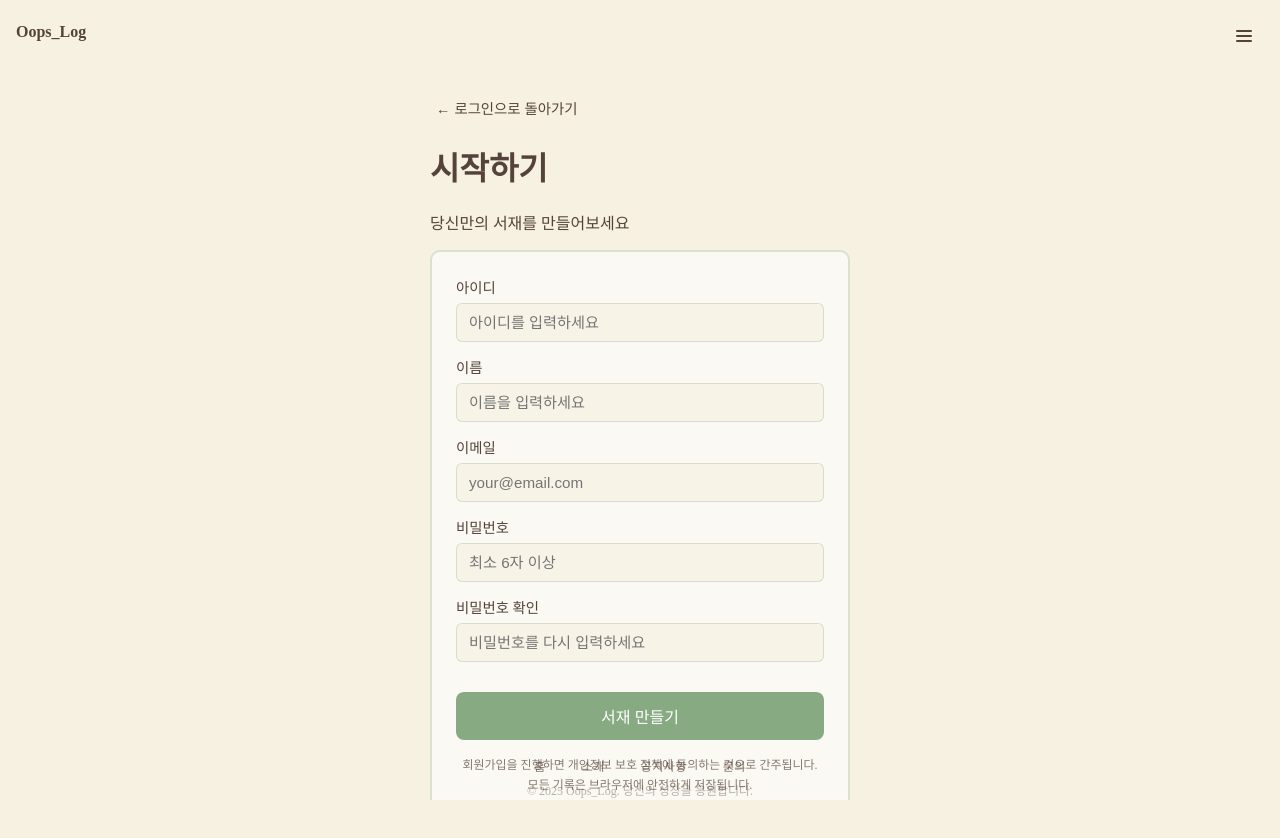
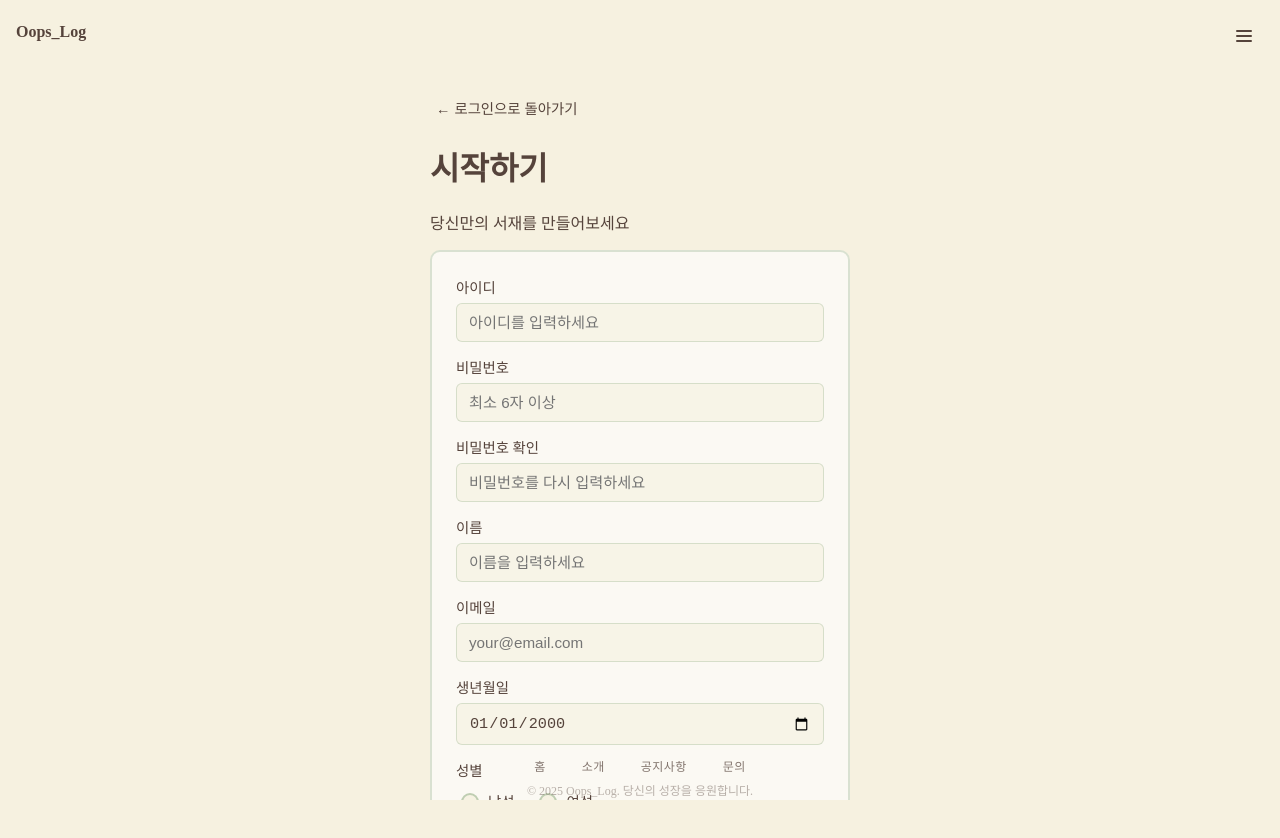
Before and after one commit to DevOops-be19/be19-4th-DevOops-Oops_Log, a Vue app in the folder frontend/: page /signup in a window 1280 px wide. Shown: the top 838 px of the page. Built offline with nearby package versions, Linux system fonts and the light colour scheme.

Commit message:
회원가입 구현 완료

```diff
--- a/frontend/src/components/view/LoginView.vue
+++ b/frontend/src/components/view/LoginView.vue
@@ -1,6 +1,6 @@
 <script setup>
 import axios from "axios";
-import { ref } from "vue";
+import { onMounted, ref } from "vue";
 import { useToastStore } from "@/stores/useToast";
 import { useRouter } from "vue-router";
 import { useUserStore } from "@/stores/useUserInfo";
@@ -11,6 +11,11 @@ const password = ref("");
 const toastStore = useToastStore();
 const userStore = useUserStore();
 const router = useRouter();
+const entered = ref(false);
+
+onMounted(()=>{
+  requestAnimationFrame(() => (entered.value = true));
+})
 
 const handleLogin = async () => {
   if (!username.value || !password.value) {
@@ -49,7 +54,7 @@ const handleLogin = async () => {
 };
 
 const signUp = () => {
-  toastStore.showToast("회원가입 페이지로 이동합니다.");
+  // toastStore.showToast("회원가입 페이지로 이동합니다.");
   router.push("/signup");
 };
 
@@ -65,7 +70,7 @@ const findPw = () => {
 </script>
 
 <template>
-  <div class="login-container">
+  <div class="login-container" :class="{ entered }">
     <h1 class="login-title">로그인</h1>
 
     <div class="login-form">
@@ -115,6 +120,17 @@ const findPw = () => {
   flex-direction: column;
   align-items: center;
   justify-content: center;
+  /* ✅ 페이드 인 초기 상태 */
+  opacity: 0;
+  transform: translateY(25px);
+  transition: all 0.7s ease;
+}
+
+
+/* ✅ 애니메이션 완료 상태 */
+.login-container.entered {
+  opacity: 1;
+  transform: translateY(0);
 }
 
 /* 제목 */
--- a/frontend/src/components/view/SignUpView.vue
+++ b/frontend/src/components/view/SignUpView.vue
@@ -2,39 +2,31 @@
   <div class="signup-container">
     <div class="signup-card" :class="{ entered }">
       <!-- 뒤로가기 -->
-      <button class="back-btn" @click="emit('navigateToLogin')">
+      <button class="back-btn" @click="navigateToLogin">
         ← 로그인으로 돌아가기
       </button>
 
       <!-- 로고 및 제목 -->
       <div class="header" :class="{ visible: entered }">
-        <!-- <img :src="logoImage" alt="Oops_Log" class="logo" /> -->
         <h1>시작하기</h1>
         <p>당신만의 서재를 만들어보세요</p>
       </div>
 
       <!-- 폼 -->
       <div class="form-box" :class="{ visible: entered }">
+        <!-- 아이디 -->
         <div class="form-group">
-          <label for="name">아이디</label>
-          <input id="name" v-model="memberId" type="text" placeholder="아이디를 입력하세요" />
+          <label for="memberId">아이디</label>
+          <input id="memberId" v-model="memberId" type="text" placeholder="아이디를 입력하세요" />
         </div>
 
-        <div class="form-group">
-          <label for="name">이름</label>
-          <input id="name" v-model="name" type="text" placeholder="이름을 입력하세요" />
-        </div>
-
-        <div class="form-group">
-          <label for="email">이메일</label>
-          <input id="email" v-model="email" type="email" placeholder="your@email.com" />
-        </div>
-
+        <!-- 비밀번호 -->
         <div class="form-group">
           <label for="password">비밀번호</label>
           <input id="password" v-model="password" type="password" placeholder="최소 6자 이상" />
         </div>
 
+        <!-- 비밀번호 확인 -->
         <div class="form-group">
           <label for="confirmPassword">비밀번호 확인</label>
           <input
@@ -45,6 +37,40 @@
           />
         </div>
 
+        <!-- 이름 -->
+        <div class="form-group">
+          <label for="name">이름</label>
+          <input id="name" v-model="name" type="text" placeholder="이름을 입력하세요" />
+        </div>
+
+        <!-- 이메일 -->
+        <div class="form-group">
+          <label for="email">이메일</label>
+          <input id="email" v-model="email" type="email" placeholder="your@email.com" />
+        </div>
+
+        <!-- ✅ 생년월일 -->
+        <div class="form-group">
+          <label for="birth">생년월일</label>
+          <input id="birth" v-model="birth" type="date"/>
+        </div>
+
+        <!-- ✅ 성별 -->
+        <div class="form-group">
+          <label>성별</label>
+          <div class="gender-group">
+            <label>
+              <input type="radio" value="M" v-model="gender" />
+              남성
+            </label>
+            <label>
+              <input type="radio" value="F" v-model="gender" />
+              여성
+            </label>
+          </div>
+        </div>
+
+        <!-- 버튼 -->
         <button class="signup-btn" @click="handleSubmit">서재 만들기</button>
 
         <p class="policy-text">
@@ -53,6 +79,7 @@
         </p>
       </div>
 
+      <!-- 하단 문구 -->
       <div class="footer" :class="{ visible: entered }">
         <p>"당신의 하루는 기록될 가치가 있습니다."</p>
       </div>
@@ -63,23 +90,39 @@
 <script setup>
 import { ref, onMounted } from "vue";
 import { useToastStore } from "@/stores/useToast";
+import { useRouter } from "vue-router";
+import axios from "axios";
+
 
 const toastStore = useToastStore();
 const emit = defineEmits(["signup", "navigateToLogin"]);
 
-const memberId = ref("")
+const memberId = ref("");
 const email = ref("");
 const password = ref("");
 const confirmPassword = ref("");
 const name = ref("");
+const birth = ref('2000-01-01');     // ✅ 추가
+const gender = ref("");    // ✅ 추가
 const entered = ref(false);
+const router = useRouter()
 
+const navigateToLogin = ()=>{
+  router.push('/login')
+}
 onMounted(() => {
   requestAnimationFrame(() => (entered.value = true));
 });
 
-function handleSubmit() {
-  if (!email.value || !password.value || !confirmPassword.value || !name.value) {
+const handleSubmit = async () => {
+  console.log("",memberId.value,"\n",
+    password.value,"\n",
+    name.value,"\n",
+    email.value,"\n",
+    birth.value,"\n",
+    gender.value,"\n",
+  )
+  if (!memberId.value || !email.value || !password.value || !confirmPassword.value || !name.value || !birth.value || !gender.value) {
     toastStore.showToast("모든 항목을 입력해주세요");
     return;
   }
@@ -92,23 +135,103 @@ function handleSubmit() {
     return;
   }
 
-  const users = JSON.parse(localStorage.getItem("oopslog_users") || "[]");
-  if (users.some((u) => u.email === email.value)) {
-    toastStore.showToast("이미 사용중인 이메일입니다");
-    return;
+  try {
+    const response = await axios.post('/api/member/sign-up',{
+      memberId:memberId.value,
+      memberPw:password.value,
+      email:email.value,
+      name:name.value,
+      birth:birth.value,
+      gender:gender.value
+    })
+    console.log("axios 통신 완료");
+    toastStore.showToast("환영합니다! 당신의 서재가 준비되었습니다");
+  } catch (error) {
+    toastStore.showToast("중복된 아이디 혹은 이메일이 존재합니다.");
   }
 
-  users.push({ email: email.value, password: password.value, name: name.value });
-  localStorage.setItem("oopslog_users", JSON.stringify(users));
-  localStorage.setItem("oopslog_current_user", email.value);
+  // const users = JSON.parse(localStorage.getItem("oopslog_users") || "[]");
+  // if (users.some((u) => u.email === email.value)) {
+  //   toastStore.showToast("이미 사용중인 이메일입니다");
+  //   return;
+  // }
 
-  toastStore.showToast("환영합니다! 당신의 서재가 준비되었습니다");
+  // users.push({
+  //   memberId: memberId.value,
+  //   email: email.value,
+  //   password: password.value,
+  //   name: name.value,
+  //   birth: birth.value,
+  //   gender: gender.value,
+  // });
+  // localStorage.setItem("oopslog_users", JSON.stringify(users));
+  // localStorage.setItem("oopslog_current_user", email.value);
+
+  // toastStore.showToast("환영합니다! 당신의 서재가 준비되었습니다");
   emit("signup");
 }
 </script>
 
 <style scoped>
-/* 전체 배경 */
+/* 성별 라디오 버튼 */
+.gender-group {
+  display: flex;
+  justify-content: flex-start;
+  gap: 30px;
+  color: #55433b;
+  margin-top: 4px;
+}
+
+/* 라벨 전체 클릭 가능 */
+.gender-group label {
+  display: flex;
+  align-items: center;
+  gap: 8px;
+  cursor: pointer;
+  font-size: 0.95rem;
+  position: relative;
+  user-select: none;
+}
+
+/* 기본 라디오 숨기기 */
+.gender-group input[type="radio"] {
+  appearance: none;
+  -webkit-appearance: none;
+  width: 18px;
+  height: 18px;
+  border: 2px solid rgba(136, 170, 130, 0.5);
+  border-radius: 50%;
+  background-color: rgba(246, 241, 224, 0.9);
+  cursor: pointer;
+  position: relative;
+  transition: all 0.3s ease;
+}
+
+/* 마우스 오버 */
+.gender-group input[type="radio"]:hover {
+  border-color: #88aa82;
+  box-shadow: 0 0 5px rgba(136, 170, 130, 0.3);
+}
+
+/* 선택 시 */
+.gender-group input[type="radio"]:checked {
+  background-color: #88aa82;
+  border-color: #88aa82;
+  box-shadow: 0 0 6px rgba(136, 170, 130, 0.4);
+}
+
+/* 선택된 원 안의 점 (checked 표시) */
+.gender-group input[type="radio"]:checked::after {
+  content: "";
+  position: absolute;
+  top: 50%;
+  left: 50%;
+  width: 7px;
+  height: 7px;
+  border-radius: 50%;
+  background-color: white;
+  transform: translate(-50%, -50%);
+}
 .signup-container {
   min-height: 70vh;
   background-color: #f6f1e0;
@@ -118,7 +241,6 @@ function handleSubmit() {
   padding: 40px 20px;
 }
 
-/* 메인 카드 */
 .signup-card {
   width: 100%;
   max-width: 420px;
@@ -132,7 +254,6 @@ function handleSubmit() {
   transform: translateY(0);
 }
 
-/* 뒤로가기 버튼 */
 .back-btn {
   display: flex;
   align-items: center;
@@ -150,7 +271,6 @@ function handleSubmit() {
   opacity: 0.6;
 }
 
-/* 폼 박스 */
 .form-box {
   background-color: rgba(255, 255, 255, 0.6);
   border: 2px solid rgba(136, 170, 130, 0.3);
@@ -178,7 +298,10 @@ function handleSubmit() {
   color: #55433b;
 }
 
-.form-group input {
+.form-group input[type="text"],
+.form-group input[type="email"],
+.form-group input[type="password"],
+.form-group input[type="date"] {
   padding: 10px 12px;
   border-radius: 6px;
   border: 1px solid rgba(136, 170, 130, 0.3);
@@ -192,7 +315,21 @@ function handleSubmit() {
   border-color: #88aa82;
 }
 
-/* 버튼 */
+/* ✅ 성별 라디오 버튼 */
+.gender-group {
+  display: flex;
+  gap: 20px;
+  color: #55433b;
+}
+
+.gender-group label {
+  display: flex;
+  align-items: center;
+  gap: 6px;
+  cursor: pointer;
+  font-size: 0.9rem;
+}
+
 .signup-btn {
   width: 100%;
   padding: 12px;
@@ -210,7 +347,6 @@ function handleSubmit() {
   background-color: #769c72;
 }
 
-/* 약관 문구 */
 .policy-text {
   text-align: center;
   font-size: 0.75rem;
@@ -219,5 +355,4 @@ function handleSubmit() {
   margin-top: 16px;
   line-height: 1.6;
 }
-
 </style>
--- a/frontend/src/stores/useUserInfo.js
+++ b/frontend/src/stores/useUserInfo.js
@@ -12,7 +12,7 @@ export const useUserStore = defineStore(
     const gender=ref('')
     const signUpDate = ref('')
     const auth = ref([])
-    const token=ref('')
+    const token = ref('')
 
     const setUserInfo = (getId,getMemberId,getEmail,getName,getBirth,getGender,getSignUpDate,getAuth,getToken)=>{
       id.value = getId
```
Also changed, not shown: 2 other files (tests, documents, lock files or other folders).
